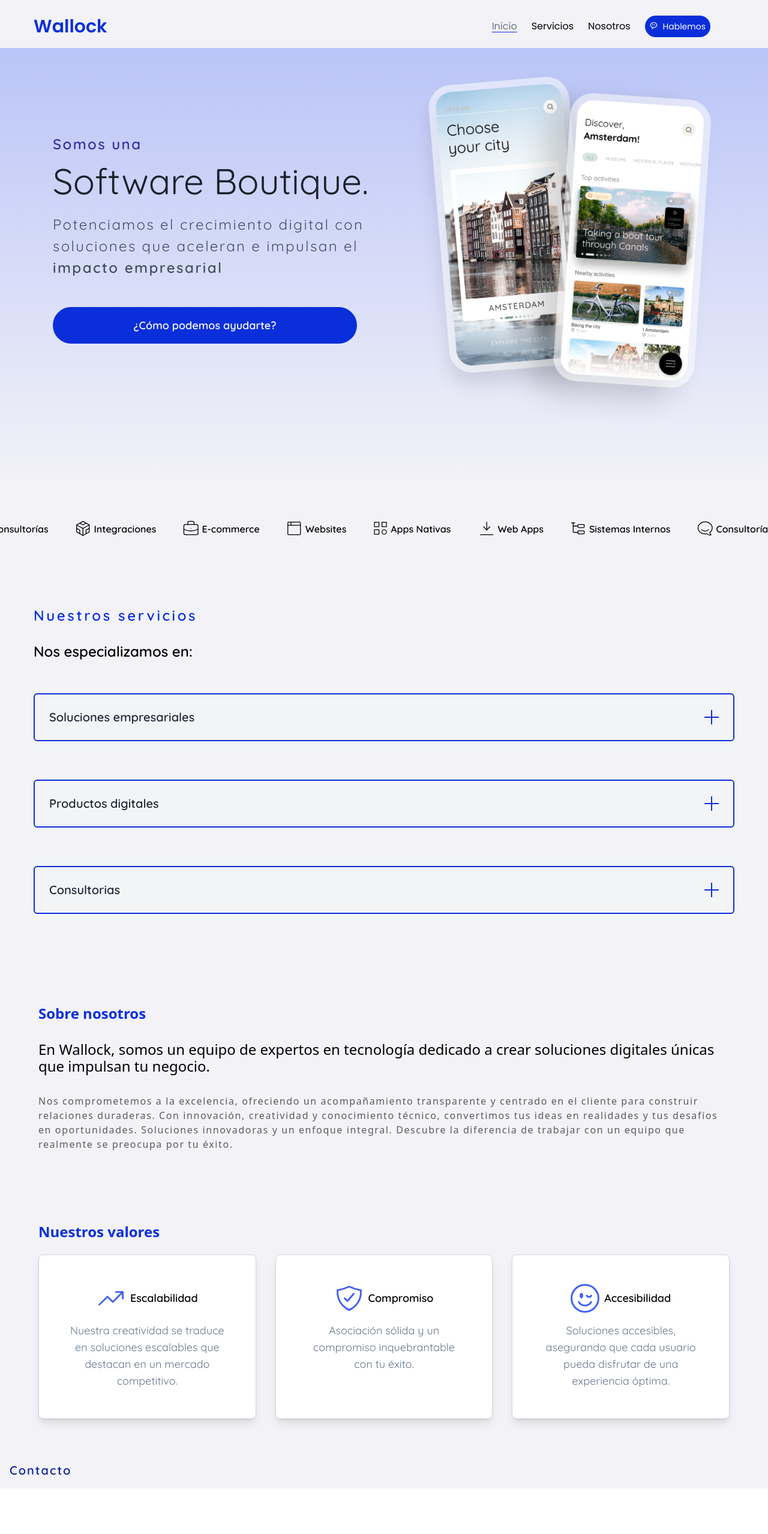
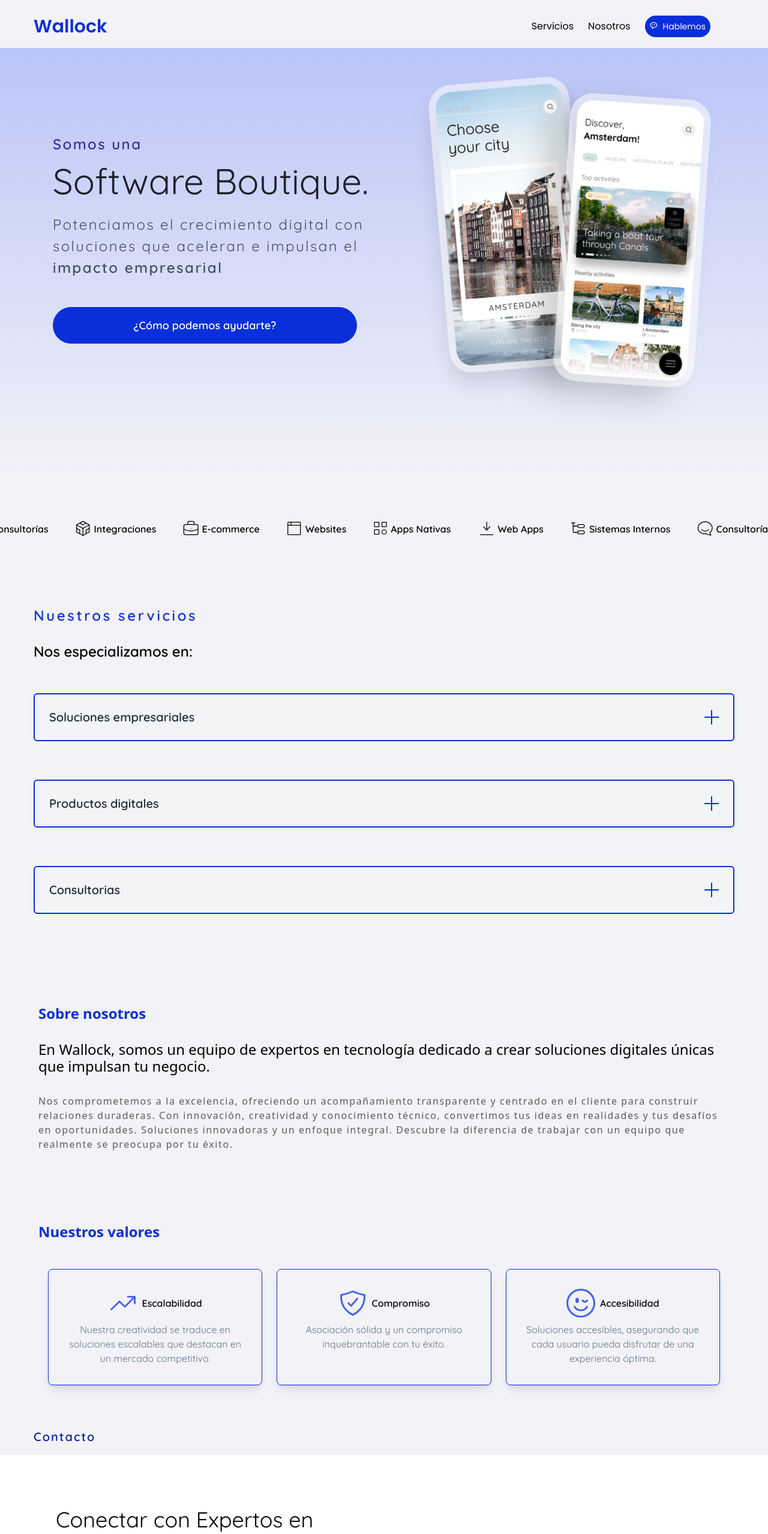
Before and after one commit to Nicodeveloper97/Wallock-react-tailwind, a React (Vite) app: page / in a window 1280 px wide. Shown: the top 2558 px of the page at 60% size. Built offline with nearby package versions, Linux system fonts and the light colour scheme.

Commit message:
cambios en el navbar, espaciado en el titulo de contacto, ajuste de tama;o de las cards de nosotros y el cambio de color de fondo de dichas cards

```diff
--- a/src/components/ExpandleCards.tsx
+++ b/src/components/ExpandleCards.tsx
@@ -15,7 +15,7 @@ export default function ExpandableCards({ service }: ExpandableCardsProps) {
   return (
     <div className="space-y-4 my-4 sm:my-8 bg-gray-100 p-0 sm:p-4">
       <article
-        className={`bg-gray-100 w-full sm:w-full border-2 border-[#0A2FDA] rounded-md p-4 sm:p-6 ${
+        className={`w-full sm:w-full border-2 border-[#0A2FDA] rounded-md p-4 sm:p-6 ${
           isExpanded ? "py-6" : "py-2"
         } transition-all duration-500 ease-in-out`}
       >
--- a/src/components/SectionHablemos.tsx
+++ b/src/components/SectionHablemos.tsx
@@ -28,7 +28,7 @@ export default function SectionHablemos() {
   return (
     <>
       <h3
-        className="w-full font-quicksand text-[#031FA2] font-semibold text-xl tracking-widest px-4 pt-6 pb-4 bg-[#F2F2F7]"
+        className="w-full font-quicksand text-[#031FA2] font-semibold text-xl tracking-widest pl-8 sm:pl-14 px-4 pt-6 pb-4 bg-[#F2F2F7]" id='Hablemos'
       >
         Contacto
       </h3>
--- a/src/components/SectionHero.tsx
+++ b/src/components/SectionHero.tsx
@@ -68,20 +68,6 @@ export default function SectionHero() {
     >
       <li>
         <Link
-          to="Inicio"
-          spy={true}
-          smooth={true}
-          offset={-70}
-          duration={500}
-          className={`w-5 h-3 cursor-pointer text-black hover:underline hover:underline-offset-4 hover:decoration-[#0A2FDA] hover:text-gray-500 ${activeLink === '#Inicio' ? 'text-gray-500 underline decoration-[#0A2FDA] underline-offset-4'  : 'text-black'}`}
-          onClick={() => handleClick('#Inicio')}
-        >
-          Inicio
-        </Link>
-      </li>
-
-      <li>
-        <Link
           to="Servicios"
           spy={true}
           smooth={true}
@@ -141,19 +127,6 @@ export default function SectionHero() {
           &times;
         </button>
         <ul className="flex flex-col gap-6 items-start font-poppins text-md font-normal no-underline text-gray-900 mt-16 ml-4">
-          <li>
-            <Link
-              to="Inicio"
-              spy={true}
-              smooth={true}
-              offset={-70}
-              duration={500}
-              className={`w-full text-center p-3 hover:text-gray-500 hover:underline hover:underline-offset-4 hover:decoration-[#0A2FDA] cursor-pointer`}
-              onClick={() => handleClick('#Inicio')}
-            >
-              Inicio
-            </Link>
-          </li>
           <li>
             <Link
               to="Servicios"
--- a/src/components/SectionNosotros.tsx
+++ b/src/components/SectionNosotros.tsx
@@ -65,22 +65,25 @@ export default function SectionNosotros() {
       <h2 className="font-quicksand-600 text-[#0A2FDA] sm:px-4 text-left font-semibold text-lg sm:text-xl py-2 md:text-[24px] lg:text-[24px]">Nuestros valores</h2>
     </div>
 
-    <div className="flex justify-center items-start">
-      <div className="grid grid-cols-1 sm:grid-cols-2 md:grid-cols-2 lg:grid-cols-3 gap-8 p-4 w-full">
+    <div className="flex justify-center items-start pt-6">
+  <div className="grid grid-cols-1 sm:grid-cols-2 md:grid-cols-2 lg:grid-cols-3 gap-6 p-4 w-full max-w-6xl mx-auto">
     {skillData.map((service) => (
       <div
         key={service.name}
-            className="bg-white font-quicksand text-center w-full h-auto p-6 md:p-8 lg:p-10 xl:p-12 rounded-lg shadow-lg border border-solid border-[#D5D4DC] opacity-100 hover:shadow-xl"
+        className="font-quicksand text-center bg-[#F2F2F7] border-[#0A2FDA] w-full max-w-md h-auto p-4 md:p-6 lg:p-8 rounded-lg shadow-lg border border-solid opacity-100 hover:shadow-xl"
       >
-            <div className="flex items-center justify-center mb-4 text-[#4361EE]">
-              <div className="text-2xl mr-2">{service.icon}</div>
-              <h1 className="text-lg font-semibold text-black">{service.name}</h1>
+        <div className="flex items-center justify-center mb-2 text-[#4361EE]">
+          <div className="text-xl mr-2">{service.icon}</div>
+          <h1 className="text-md font-semibold text-black">{service.name}</h1>
         </div>
-            <p className="text-slate-500 text-base xl:text-lg">{service.description}</p>
+        <p className="text-slate-500 text-sm lg:text-base">{service.description}</p>
       </div>
     ))}
   </div>
 </div>
+
+
+
     </div>
   </section>
   </>
```
Lines whose indentation alone changed are shown as unchanged.
